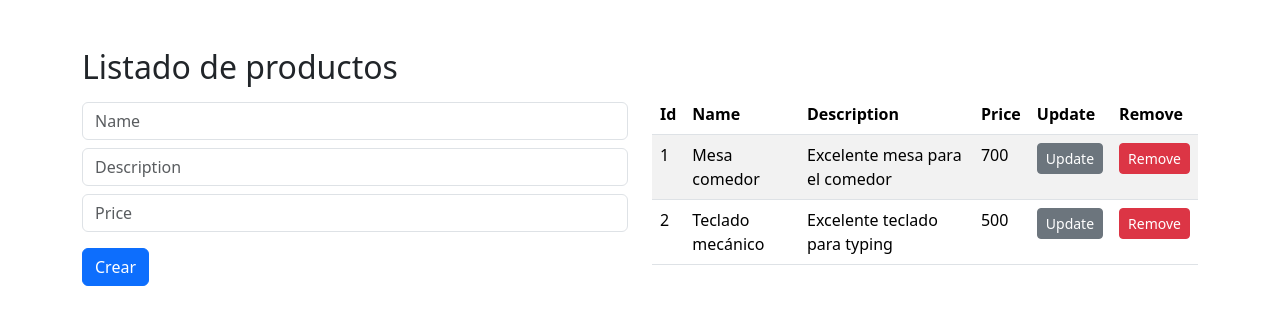
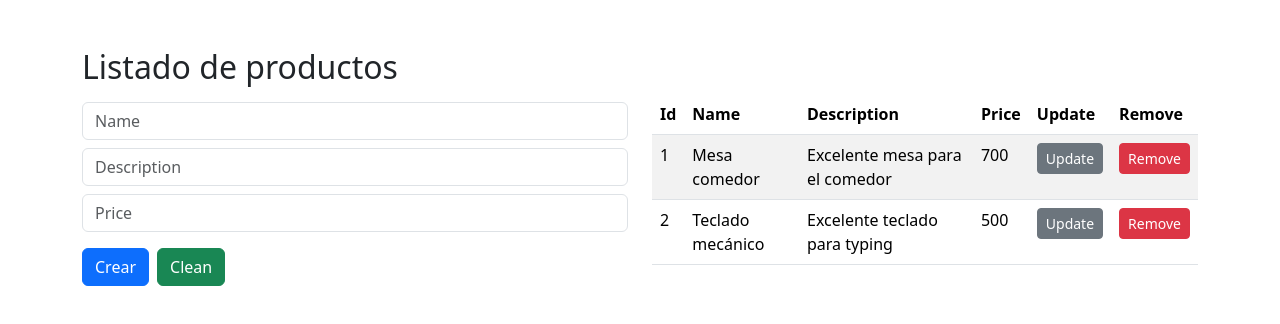
Before and after one commit to dieegoludee/spring-repository, an Angular app in the folder projects/angular-app/: page / in a window 1280 px wide. Shown: the top 324 px of the page. Built offline with nearby package versions, Linux system fonts and the light colour scheme.

Commit message:
Clonando el objeto productSelected con el spread operator - {...productRow}

```diff
--- a/projects/angular-app/src/app/products/components/form/form.component.html
+++ b/projects/angular-app/src/app/products/components/form/form.component.html
@@ -27,8 +27,12 @@
     />
   </div>
   <div>
-    <button class="btn btn-primary my-2">
+    <button type="submit" class="btn btn-primary my-2">
       {{ product.id > 0 ? "Actualizar" : "Crear" }}
+    </button>
+
+    <button type="button" class="btn btn-success my-2 mx-2" (click)="clean()">
+      Clean
     </button>
   </div>
 </form>
--- a/projects/angular-app/src/app/products/components/form/form.component.ts
+++ b/projects/angular-app/src/app/products/components/form/form.component.ts
@@ -25,4 +25,8 @@
     this.newProductEvent.emit(this.product); // emitimos el producto del form
     console.log(this.product);
   }
+
+  clean(): void {
+    this.product = new Product();
+  }
 }
--- a/projects/angular-app/src/app/products/components/product.component.ts
+++ b/projects/angular-app/src/app/products/components/product.component.ts
@@ -42,7 +42,7 @@
   }
 
   onUpdateProduct(productRow: Product): void {
-    this.productSelected = productRow;
+    this.productSelected = { ...productRow }; // clonamos con una nueva instancia para evitar la mutabilidad
   }
 
   onRemoveProduct(id: number): void {
```
